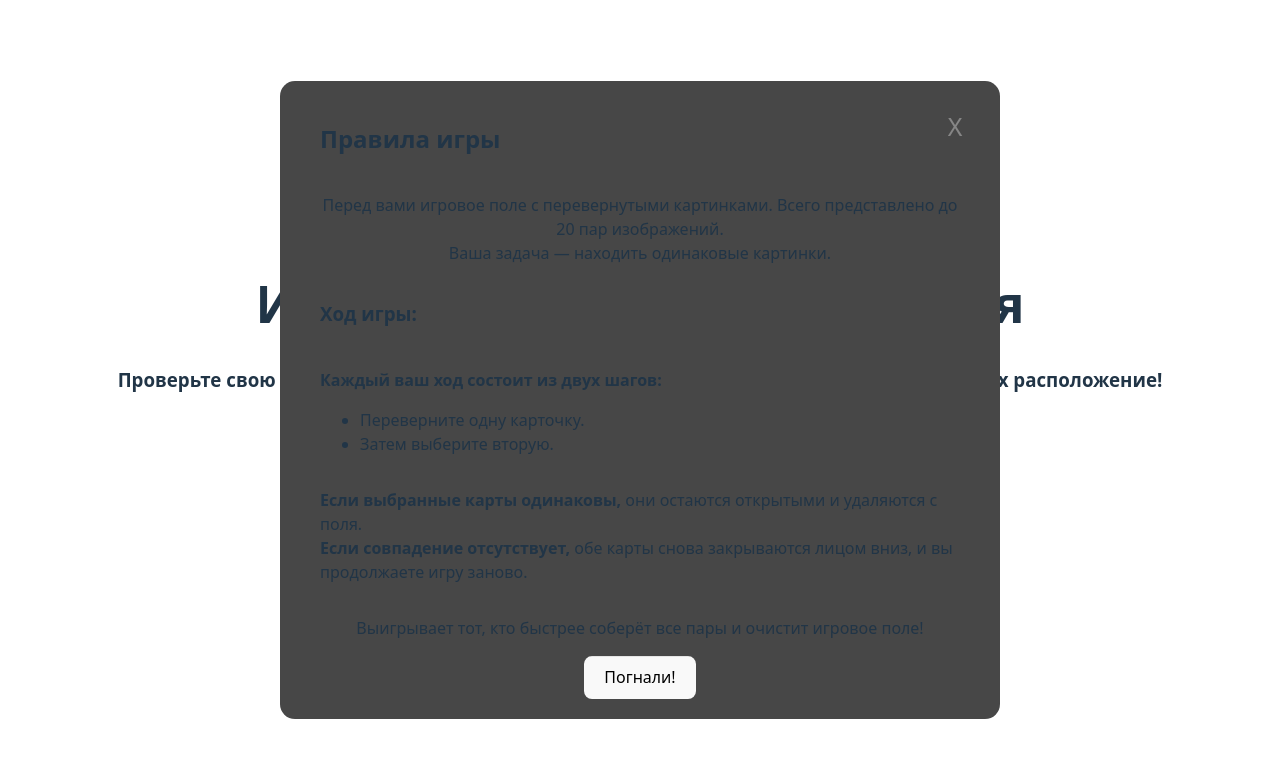
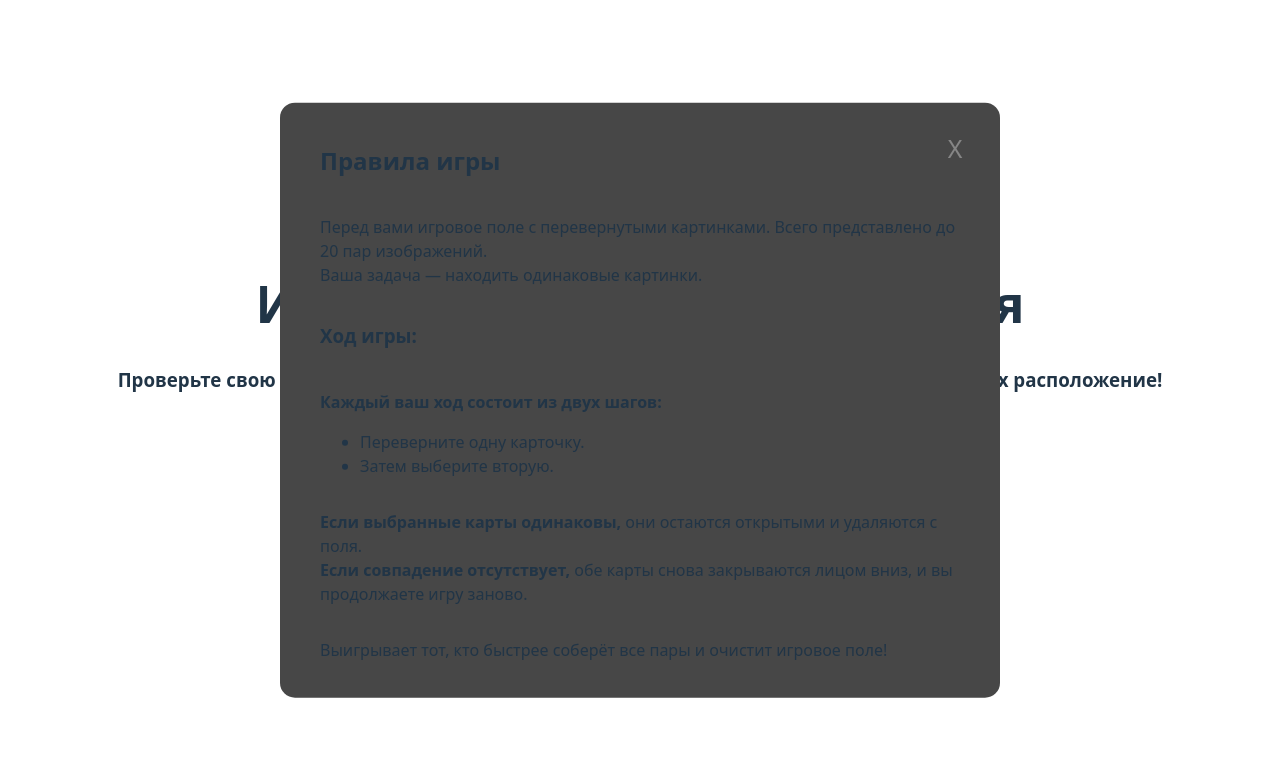
Before and after one commit to ViktoriaElm/card-game, a React (Vite) app: page / in a window 1280 px wide. Shown: the top 758 px of the page. Built offline with nearby package versions, Linux system fonts and the light colour scheme.

Commit message:
feat: Implemented popup closing capability and simplified logic

```diff
--- a/src/components/popups/InstructionPopup.tsx
+++ b/src/components/popups/InstructionPopup.tsx
@@ -1,43 +1,64 @@
 import instructionPopupStyles from "./InstructionPopup.module.scss";
 
-// interface InstructionPopupProps {
+interface InstructionPopupProps {
+    closePopup: () => void;
+    startGame?: () => void;
+}
 
-// }
+export default function InstructionPopup({ closePopup, startGame }: InstructionPopupProps) {
 
-export default function InstructionPopup() {
     return (
         <div className={instructionPopupStyles.instructionPopup__container}>
 
-            <button className={instructionPopupStyles.instructionPopup__closeBtn}>X</button>
+            <button
+                className={instructionPopupStyles.instructionPopup__closeBtn}
+                onClick={closePopup}
+            >
+                X
+            </button>
 
-            <h2 className={instructionPopupStyles.instructionPopup__h2}>Правила игры</h2>
-            <p>
+            <h2 className={instructionPopupStyles.instructionPopup__h2}>
+                Правила игры
+            </h2>
+            <p className={instructionPopupStyles.instructionPopup__description}>
                 Перед вами игровое поле с перевернутыми картинками. Всего представлено до 20 пар изображений.<br /> Ваша задача — находить одинаковые картинки.
             </p>
 
-            <h3 className={instructionPopupStyles.instructionPopup__h3}>Ход игры:</h3>
-            <h4 className={instructionPopupStyles.instructionPopup__h4}>Каждый ваш ход состоит из двух шагов:</h4>
+            <h3 className={instructionPopupStyles.instructionPopup__h3}>
+                Ход игры:
+            </h3>
+            <h4 className={instructionPopupStyles.instructionPopup__h4}>
+                Каждый ваш ход состоит из двух шагов:
+            </h4>
             <ul className={instructionPopupStyles.instructionPopup__list}>
-                <li className={instructionPopupStyles.instructionPopup__list_item}>Переверните одну карточку.</li>
-                <li className={instructionPopupStyles.instructionPopup__list_item}>Затем выберите вторую.</li>
+                <li className={instructionPopupStyles.instructionPopup__list_item}>
+                    Переверните одну карточку.
+                </li>
+                <li className={instructionPopupStyles.instructionPopup__list_item}>
+                    Затем выберите вторую.
+                </li>
             </ul>
 
             <p className={instructionPopupStyles.instructionPopup__description}>
                 <strong>Если выбранные карты одинаковы, </strong>
                 они остаются открытыми и удаляются с поля.<br />
+
                 <b>Если совпадение отсутствует, </b>
                 обе карты снова закрываются лицом вниз, и вы продолжаете игру заново.
             </p>
 
-            <p>
+            <p className={instructionPopupStyles.instructionPopup__description}>
                 Выигрывает тот, кто быстрее соберёт все пары и очистит игровое поле!
             </p>
 
-            <div className={instructionPopupStyles.instructionPopup__startButton_wrapper}>
-                <button className={instructionPopupStyles.startButton}>
+            {/* <div className={instructionPopupStyles.instructionPopup__startButton_wrapper}>
+                <Button
+                className={instructionPopupStyles.startButton}
+                onClick={startGame}
+                >
                     Погнали!
-                </button>
-            </div>
+                </Button>
+            </div> */}
         </div>
     )
 }
```
